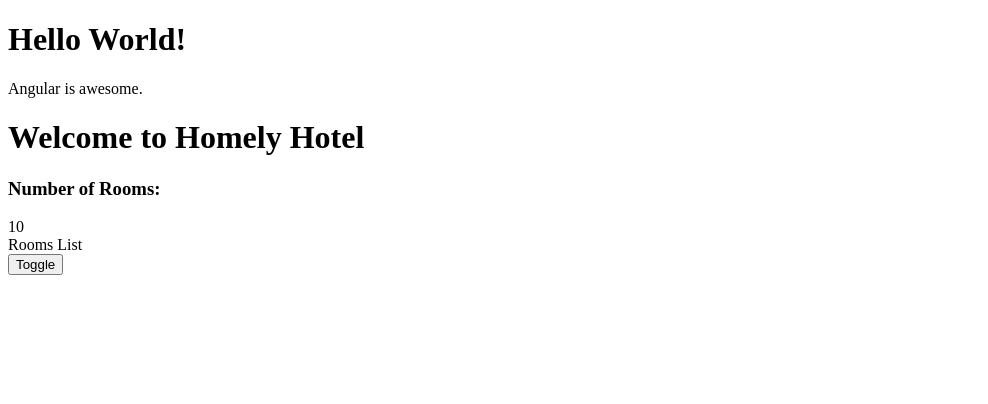
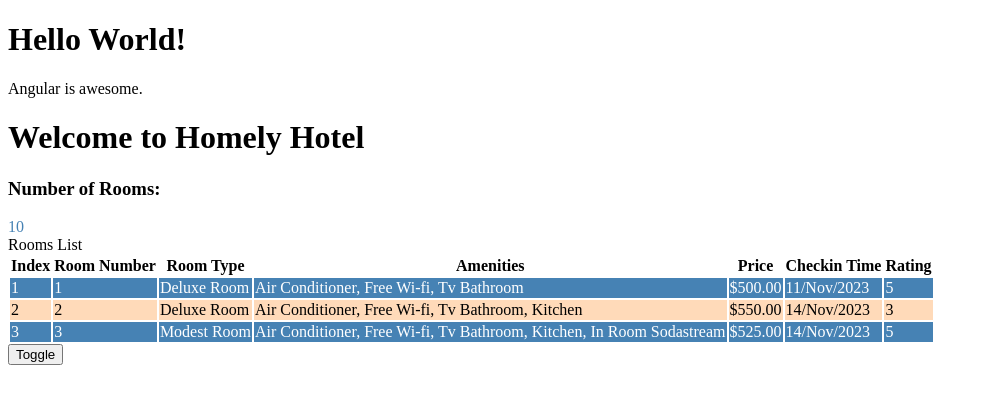
Before and after one commit to pjancura/angularPractice, an Angular app in the folder hotel-inventory-app/: page / in a window 1280 px wide. Shown: the top 404 px of the page, without its empty margins (0-988 px from the left). Built offline with nearby package versions, Linux system fonts and the light colour scheme.

Commit message:
adds directives and pipes
This adds the code relevant to the directives and pipes section of the fCC (freeCodeCamp) Angular tut.

```diff
--- a/hotel-inventory-app/src/app/app.component.ts
+++ b/hotel-inventory-app/src/app/app.component.ts
@@ -18,4 +18,6 @@ import { Component } from '@angular/core';
 })
 export class AppComponent {
   title = 'hotel-inventory-app';
+
+  role = 'Admin';
 }
--- a/hotel-inventory-app/src/app/rooms/rooms.component.html
+++ b/hotel-inventory-app/src/app/rooms/rooms.component.html
@@ -7,7 +7,11 @@
 <!-- [innerText] and others...these are the similar properties that you are used to accessing via the DOM with JS
 you just need to use the squarebrackets around the JS DOM element property -->
 <h3>Number of Rooms:</h3>
-<div [innerText]="numberOfRooms"></div>
+<!-- ngStyle is another directive -->
+<!-- it can be used to change an inline style on an element -->
+<!-- there is also ngClass which can be used to change the class of an element -->
+<!-- these 2 directives do not have an * because they do not add/remove elements from the DOM -->
+<div [ngStyle]="{'color': rooms.availableRooms ? 'steelblue' : 'red'}" [innerText]="numberOfRooms"></div>
 </div>
 
 <!-- Optional Chaining -->
@@ -15,8 +19,42 @@ you just need to use the squarebrackets around the JS DOM element property -->
 <!-- {{ rooms?.availableRooms ?? 'No rooms'}} -->
 
 <!-- *ngIf is an example of an Angular Directive.  It behaves like an if statement in TS -->
+<!-- the * lets you know that this is a structural type of directive -->
+<!-- something that modifies the DOM, they will add to or subtract an element from the DOM-->
 <div *ngIf="rooms.availableRooms > 0; else elseBlock">
     Rooms List
+    <br>
+    <table>
+        <tr>
+            <!-- <th>Even/Odd</th> -->
+            <th>Index</th>
+            <th>Room Number</th>
+            <th>Room Type</th>
+            <th>Amenities</th>
+            <th>Price</th>
+            <th>Checkin Time</th>
+            <th>Rating</th>
+        </tr>
+<!-- *ngFor creates a for loop for displaying repetitive data -->
+<!-- works like a forEach loop -->
+        <tr [ngClass]="e ? 'even' : 'odd'" *ngFor="let room of roomList; let e=even; let o=odd; let i = index">
+            <td style="display: none">{{ e ? "Even" : "Odd" }}</td>
+            <td>{{ i + 1 }}</td>
+            <td>{{ room.roomNumber }}</td>
+            <td>{{ room.roomType }}</td>
+            <!-- pipes can also manipulate the case of a string -->
+            <td>{{ room.amenities | titlecase}}</td>
+            <!-- pipes can manipulate the currency -->
+            <!-- look at the docs for other uses for pipes -->
+            <td>{{ room.price | currency : 'USD'}}</td>
+            <!-- below is an example of a "pipe" in Angular -->
+            <!-- it is used to format objects like a Date object -->
+            <td>{{ room.checkinTime | date : 'dd/MMM/YYYY'}}</td>
+            <!-- below is the decimal pipe...it is identified with "number" -->
+            <!-- reference documentation for what numbers mean -->
+            <td>{{ room.rating | number: '1.0-0'}}</td>
+        </tr>
+    </table>
 </div>
 
 <ng-template #elseBlock>
--- a/hotel-inventory-app/src/app/rooms/rooms.component.scss
+++ b/hotel-inventory-app/src/app/rooms/rooms.component.scss
@@ -0,0 +1,9 @@
+.even {
+    background-color: steelblue;
+    color: white;
+}
+
+.odd {
+    background-color: peachpuff;
+    color: black;
+}
--- a/hotel-inventory-app/src/app/rooms/rooms.component.ts
+++ b/hotel-inventory-app/src/app/rooms/rooms.component.ts
@@ -1,5 +1,5 @@
 import { Component } from '@angular/core';
-import { Room } from './rooms';
+import { Room, RoomList } from './rooms';
 
 @Component({
   selector: 'hotelInv-rooms',
@@ -19,6 +19,38 @@ export class RoomsComponent {
     bookedRooms: 5
   }
 
+  roomList : RoomList[] = [{
+    roomNumber: 1,
+    roomType: 'Deluxe Room',
+    amenities: 'air conditioner, Free Wi-fi, TV Bathroom',
+    price: 500,
+    photos: 'https://plus.unsplash.com/premium_photo-1678297270891-fda2e16796ea?ixlib=rb-4.0.3&ixid=M3wxMjA3fDB8MHxwaG90by1wYWdlfHx8fGVufDB8fHx8fA%3D%3D&auto=format&fit=crop&w=1974&q=80',
+    checkinTime: new Date('11-Nov-2023'),
+    checkoutTime: new Date('12-Nov-2023'),
+    rating: 4.5,
+  },
+  {
+    roomNumber: 2,
+    roomType: 'Deluxe Room',
+    amenities: 'air conditioner, Free Wi-fi, TV Bathroom, Kitchen',
+    price: 550,
+    photos: 'https://plus.unsplash.com/premium_photo-1678297270891-fda2e16796ea?ixlib=rb-4.0.3&ixid=M3wxMjA3fDB8MHxwaG90by1wYWdlfHx8fGVufDB8fHx8fA%3D%3D&auto=format&fit=crop&w=1974&q=80',
+    checkinTime: new Date('14-Nov-2023'),
+    checkoutTime: new Date('15-Nov-2023'),
+    rating: 3.4,
+  },
+  {
+    roomNumber: 3,
+    roomType: 'Modest Room',
+    amenities: 'air conditioner, Free Wi-fi, TV Bathroom, Kitchen, In Room SodaStream',
+    price: 525,
+    photos: 'https://plus.unsplash.com/premium_photo-1678297270891-fda2e16796ea?ixlib=rb-4.0.3&ixid=M3wxMjA3fDB8MHxwaG90by1wYWdlfHx8fGVufDB8fHx8fA%3D%3D&auto=format&fit=crop&w=1974&q=80',
+    checkinTime: new Date('14-Nov-2023'),
+    checkoutTime: new Date('15-Nov-2023'),
+    rating: 4.9,
+  }
+]
+
   constructor () {}
 
   toggle() {
```
Also changed, not shown: hotel-inventory-app/src/app/app.component.html (+14 -0 lines), hotel-inventory-app/src/app/rooms/rooms.ts (+11 -0 lines).
